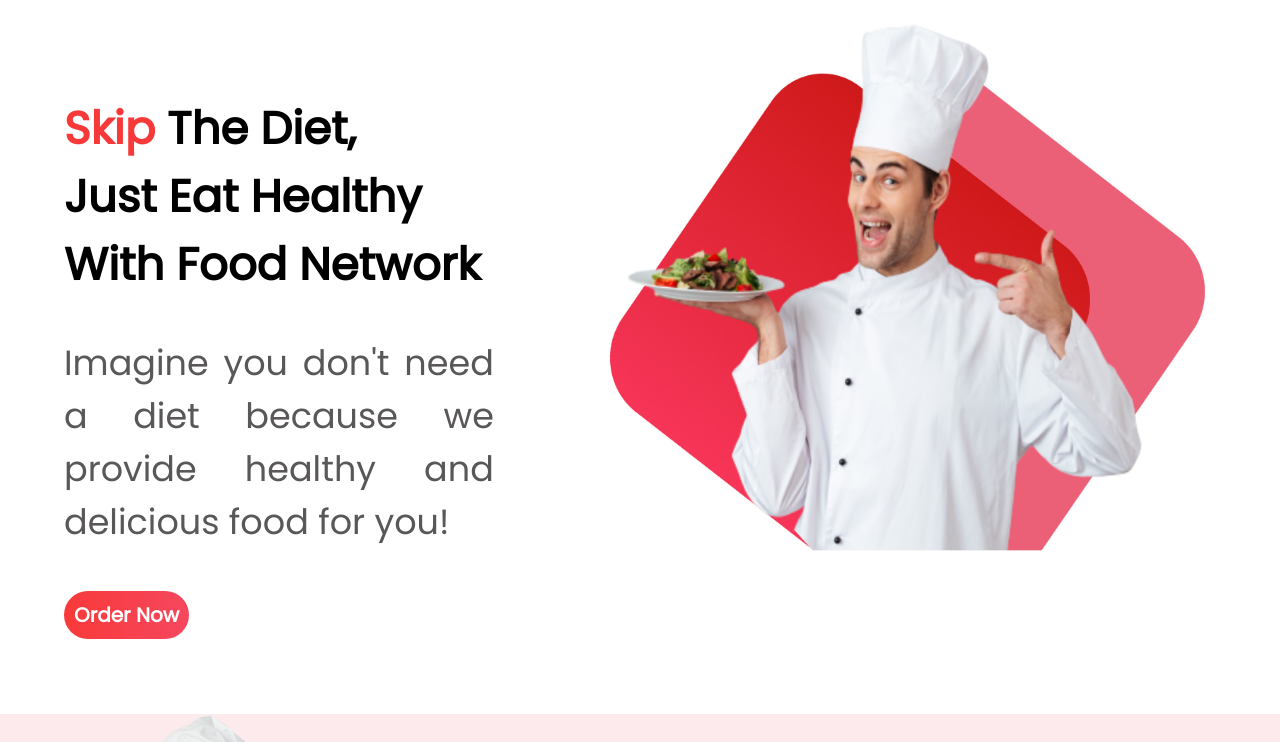
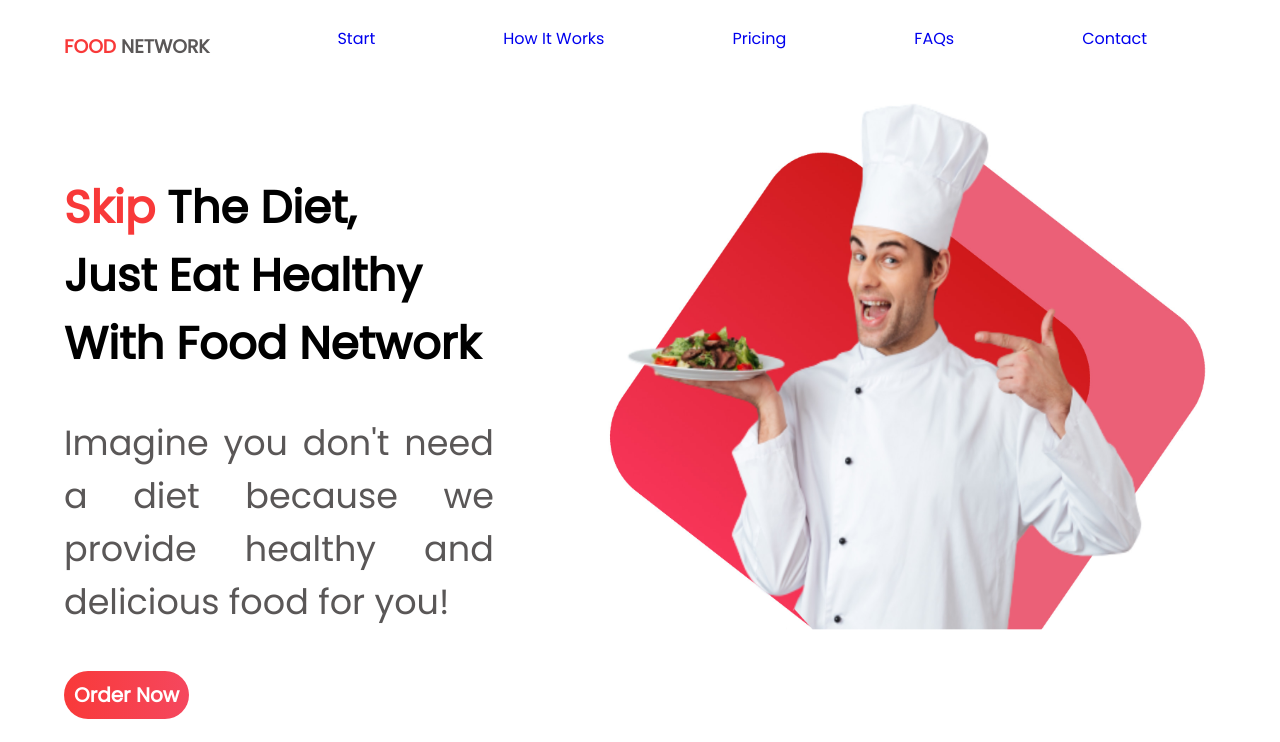
Before and after one commit to Md-Abdur-Raheem/food-network, a plain HTML site: page index.html in a window 1280 px wide. Shown: the top 742 px of the page. Drawn offline with Linux system fonts and the light colour scheme.

Commit message:
Header Added

```diff
--- a/index.html
+++ b/index.html
@@ -11,6 +11,18 @@
     <title>Food Network</title>
 </head>
 <body>
+    <section class="header">
+        <head>
+            <div class="top-name">
+                <h3><span>FOOD</span> <span id="footer-network"> NETWORK</span></h3>
+            </div>
+            <div class="top-links"><a href="#" target="_blank" style="text-decoration: none;"> Start</a></div>
+            <div class="top-links"><a href="#" target="_blank" style="text-decoration: none;"> How It Works</a></div>
+            <div class="top-links"><a href="#" target="_blank" style="text-decoration: none;">Pricing</a></div>
+            <div class="top-links"><a href="#" target="_blank" style="text-decoration: none;">FAQs</a></div>
+            <div class="top-links"><a href="#" target="_blank" style="text-decoration: none;">Contact</a></div>
+        </head>
+    </section>
     <section class="top">
         <div class="top-writing">
             <h1><span>Skip</span> The Diet,<br> Just Eat Healthy <br> With Food Network</h1>
--- a/style.css
+++ b/style.css
@@ -6,6 +6,19 @@ body {
 
 span {
     color: rgba(248, 44, 44, 0.938);
+}
+.header{
+    display: flex;
+}
+.top-name{
+    margin-top: 1%;
+    margin-left: 5%;
+    display: flex;
+}
+.top-links{
+    display: flex;
+    margin-top: 2%;
+    margin-left: 10%;
 }
 
 .top {
```
